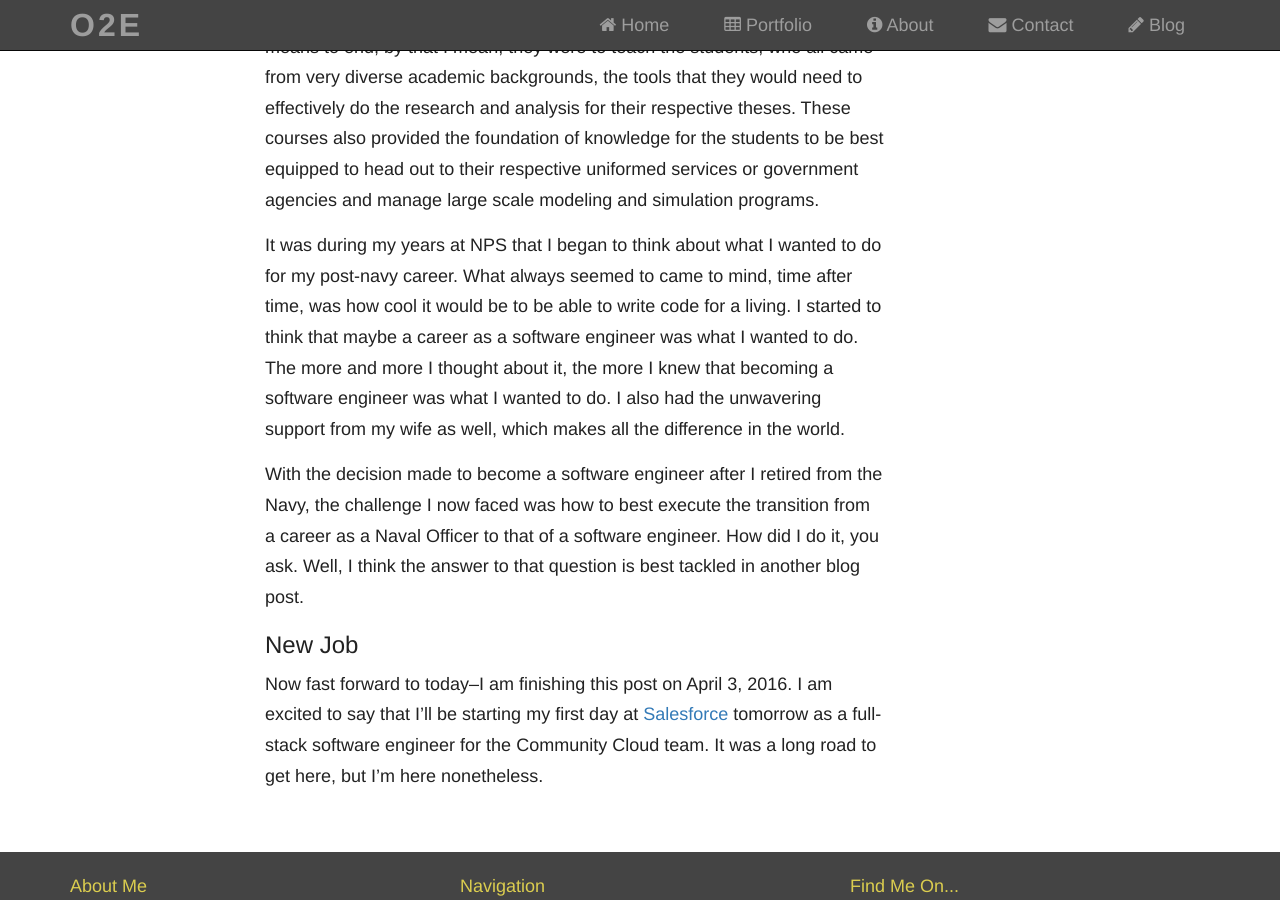
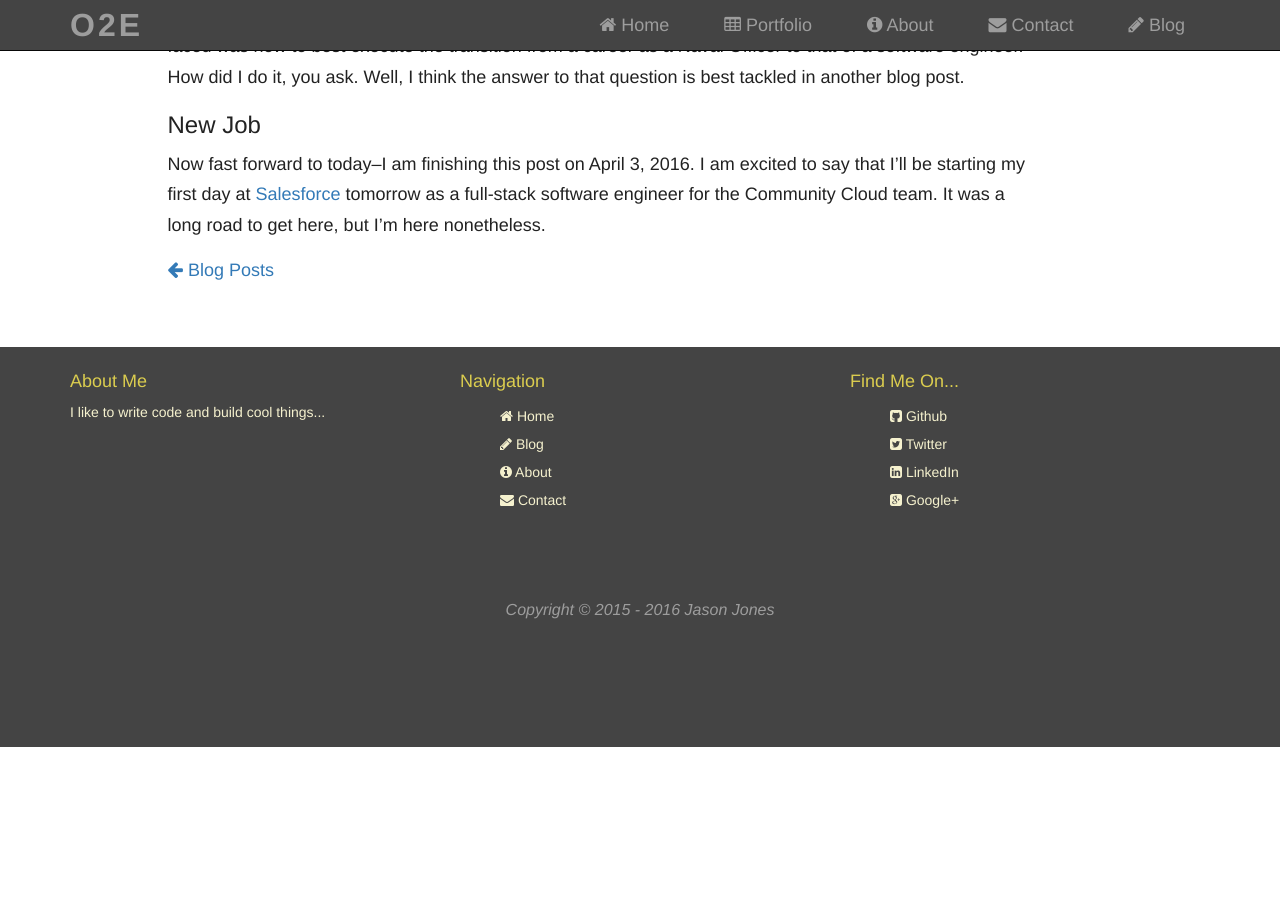
Before and after one commit to jasonsjones/jasonsjones.github.io, a Jekyll site: the page built from _posts/2016-04-03-hello-interwebs.md, in a window 1280 px wide and 900 px high, scrolled down 1722 px. Built offline with Jekyll 4.4.1, drawn with Linux system fonts in a browser that asks for light colours; comment, search, counter and statistics services are not loaded; after the commit the page ends 2469 px from its top, so only the background shows below that.

Commit message:
Change layout for blog posts

```diff
--- a/_layouts/blog_post.html
+++ b/_layouts/blog_post.html
@@ -7,14 +7,15 @@
 
         <div class="container">
             <div class="row">
-                <div class="col-sm-offset-2">
-                    <article class="blog col-sm-8">
+                <div class="col-sm-offset-1">
+                    <article class="blog col-sm-10">
                         <p><a href="/blog"><i class="fa fa-arrow-left"></i> Blog Posts</a></p>
                         <h2 class="blog-title">{{ page.title }}</h2>
                         <p class="blog-meta"><i class="fa fa-calendar"></i> {{ page.date | date_to_string  }}</p>
                         <section class="blog-content">
                             {{content}}
                         </section>
+                        <p><a href="/blog"><i class="fa fa-arrow-left"></i> Blog Posts</a></p>
                     </article>
                 </div>
             </div>
```
